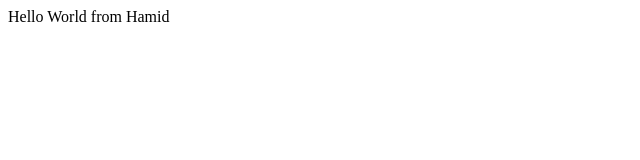
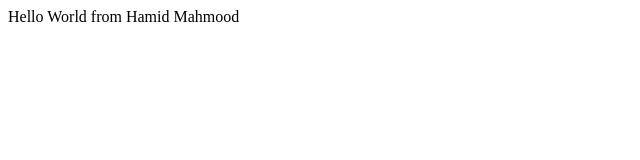
Before and after one commit to hamidbootcamp/bootcamp2020new, a plain HTML site: page index.html in a window 1280 px wide. Shown: the full height of the page, 0-640 px from the left. Drawn offline with Linux system fonts and the light colour scheme.

Commit message:
Updated name in index.html

```diff
--- a/index.html
+++ b/index.html
@@ -5,7 +5,7 @@
 </head>
 <body>
     <div>
-        Hello World from Hamid
+        Hello World from Hamid Mahmood
     </div>
 </body>
 </html>
```
